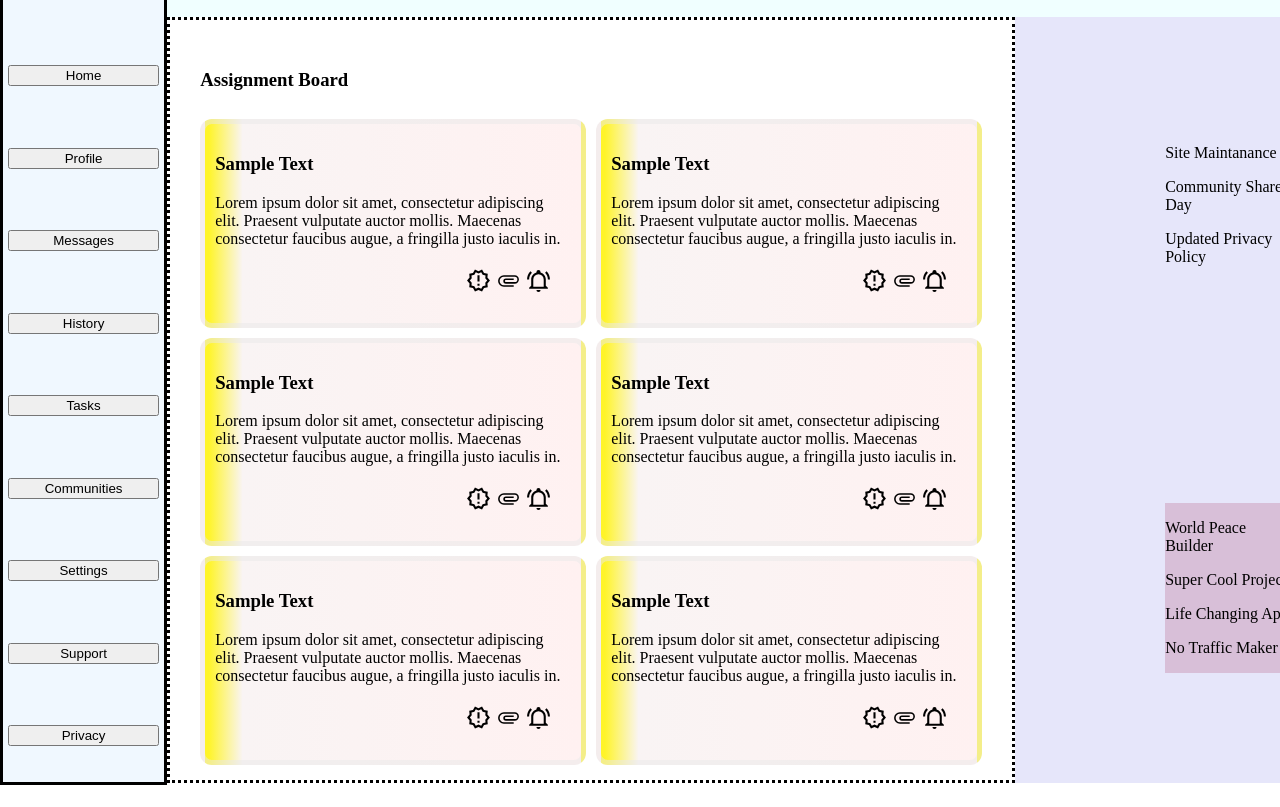
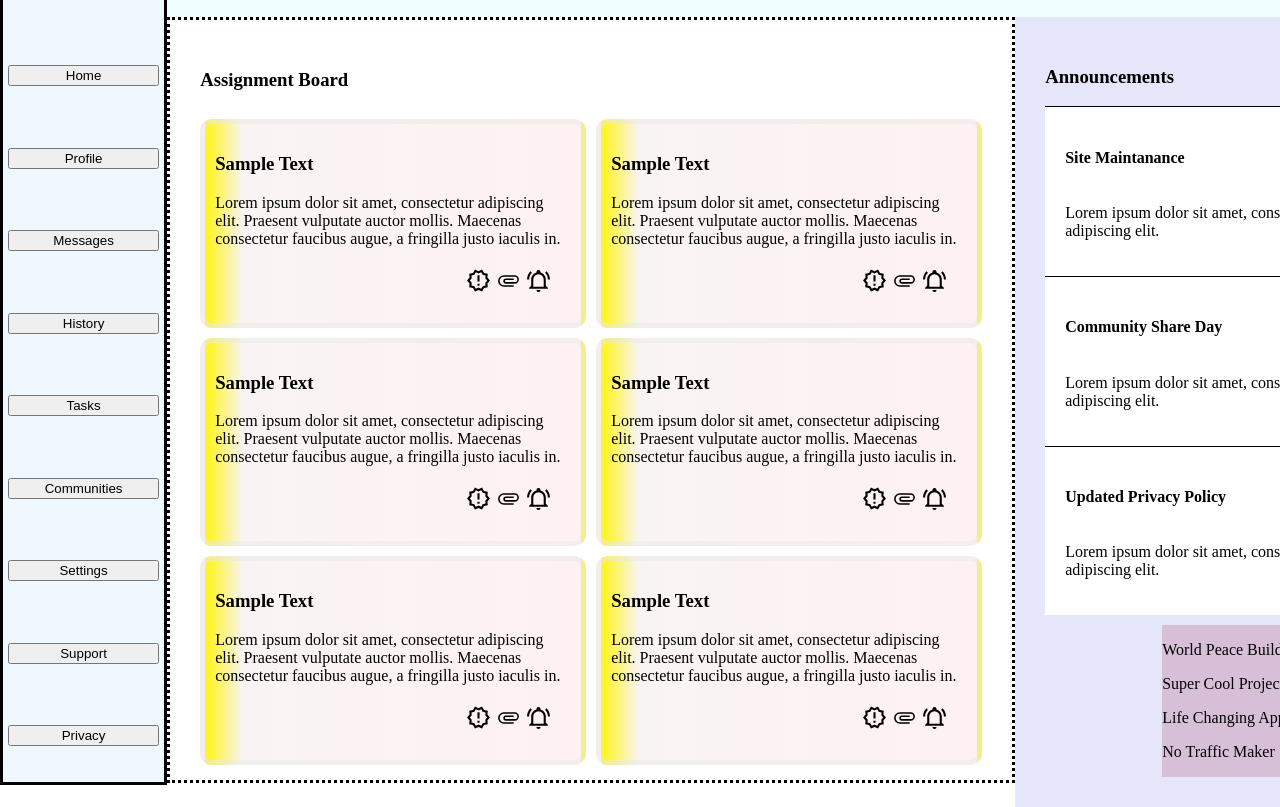
Before and after one commit to DomenicGTH/Admin-Dashboard, a plain HTML site: page index.html in a window 1280 px wide. Shown: the part 115-922 px from the top of the page. Before the commit the page ends 900 px from the top, so only its background shows below. Drawn offline with Linux system fonts and the light colour scheme.

Commit message:
styled announcement board first half

```diff
--- a/index.html
+++ b/index.html
@@ -149,9 +149,20 @@
           </div>
           <div class="rightcont">
             <div id="announcements">
-              <p>Site Maintanance</p>
-              <p>Community Share Day</p>
-              <p>Updated Privacy Policy</p>
+              <h3>Announcements</h3>
+              <div class="annoucementbox">
+                <h4>Site Maintanance</h4>
+                <p>Lorem ipsum dolor sit amet, consectetur adipiscing elit.</p>
+              </div>
+
+              <div class="annoucementbox">
+                <h4>Community Share Day</h4>
+                <p>Lorem ipsum dolor sit amet, consectetur adipiscing elit.</p>
+              </div>
+              <div class="annoucementbox">
+                <h4>Updated Privacy Policy</h4>
+                <p>Lorem ipsum dolor sit amet, consectetur adipiscing elit.</p>
+              </div>
             </div>
             <div id="trending">
               <p>World Peace Builder</p>
--- a/style.css
+++ b/style.css
@@ -75,15 +75,17 @@ html,body {
 .rightcont {
     display: flex;
     flex-flow: column;
-    padding-left: 150px;
-    padding-right: 150px;
+    padding: 30px;
     background-color: lavender;
     align-items: center;
     justify-content: space-around;
+    gap: 10px;
 }
 
 .announcements {
     background-color: beige;
+    display: grid;
+    grid-template-rows: 1fr 1fr 1fr;
 }
 /* .project { */
     /* display: grid;
@@ -94,3 +96,12 @@ html,body {
 h3 {
     grid-column: 1/3;
 }
+
+.annoucementbox {
+    background-color: white;
+    display: flex;
+    flex-flow: column;
+    border-top: 1px solid black;
+    border-right: 5px solid black;
+    padding: 20px;
+}
```
